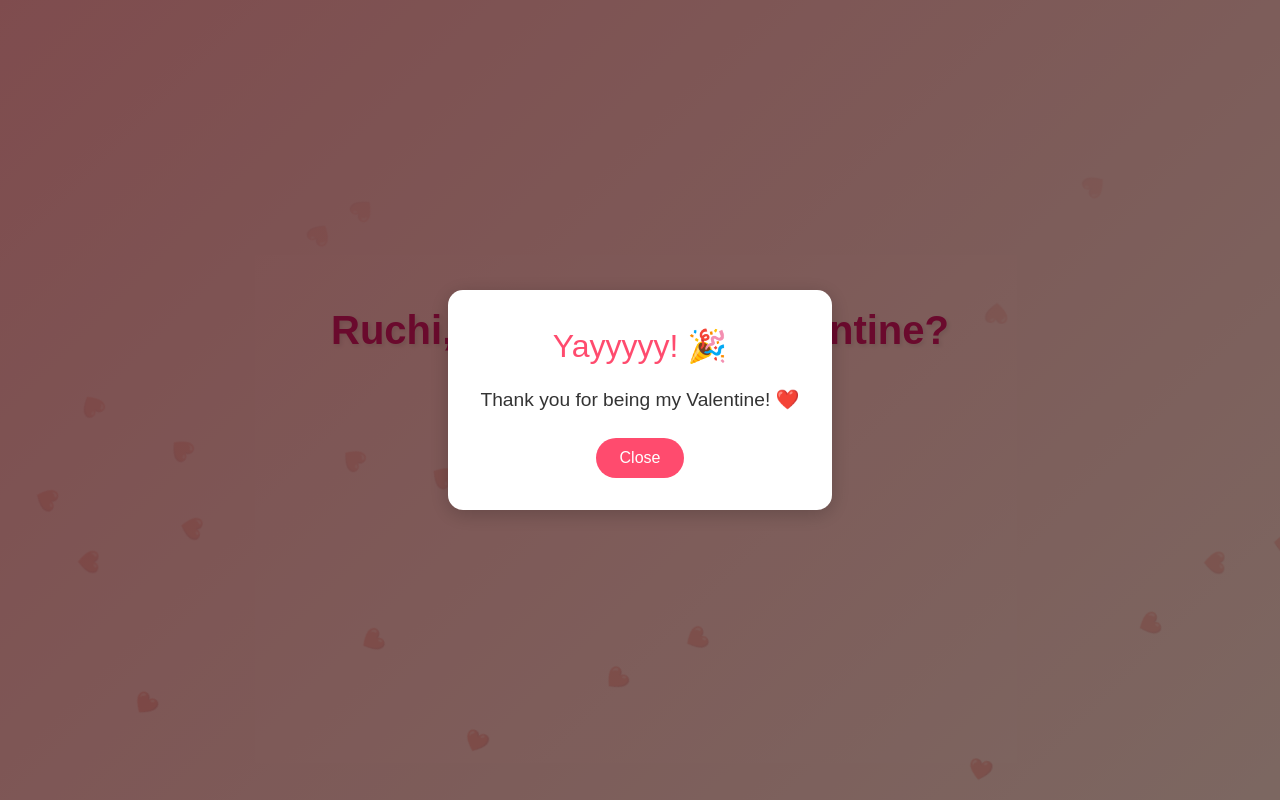
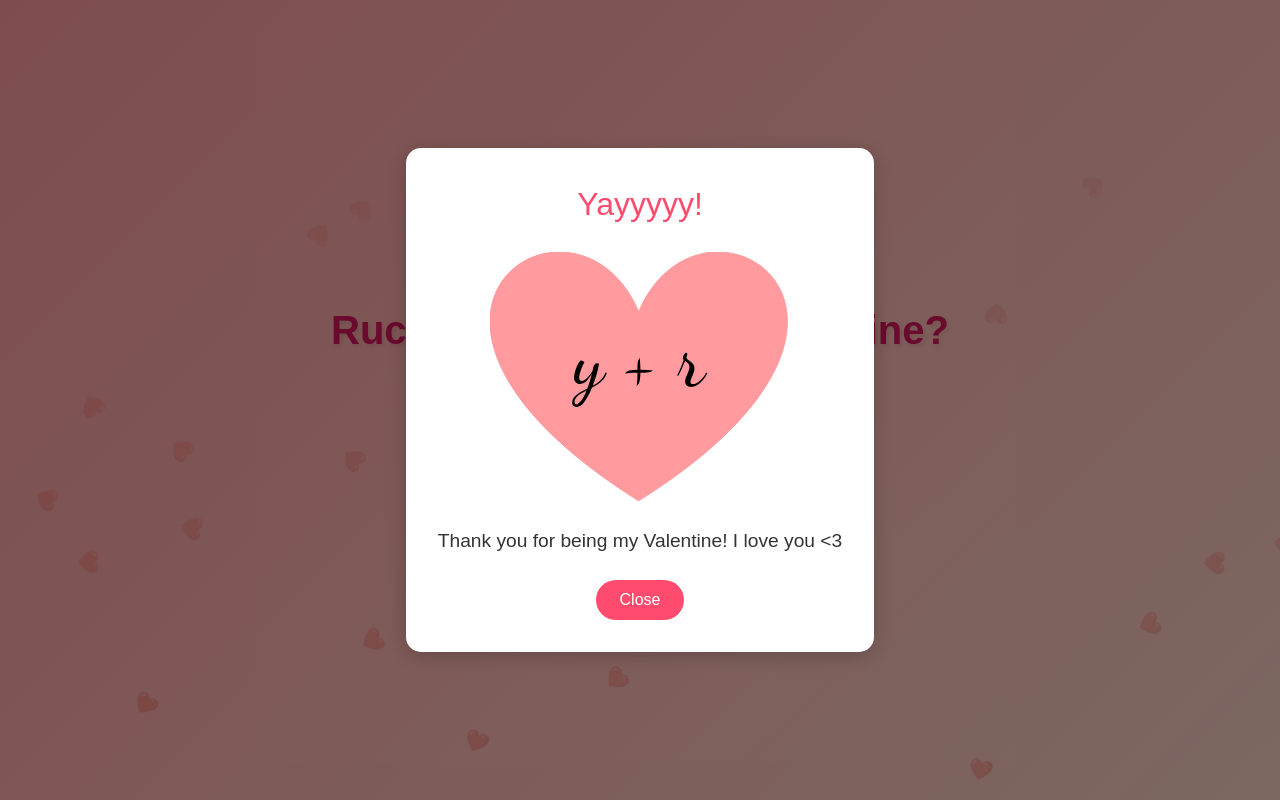
Before and after one commit to hsayc/card, a Next.js app in the folder valentine/: page / in a window 1280 px wide. Both pictures are taken after a click on the button "Are you sure?". Built offline with nearby package versions, Linux system fonts and the light colour scheme.

Commit message:
Updated words and images

```diff
--- a/valentine/app/globals.css
+++ b/valentine/app/globals.css
@@ -165,6 +165,30 @@ body {
   transform: translateY(-2px);
 }
 
+.card-container {
+  margin: 1.5rem 0;
+  display: flex;
+  justify-content: center;
+  align-items: center;
+}
+
+.valentine-card {
+  max-width: 300px;
+  width: 100%;
+  height: auto;
+  animation: scaleIn 0.5s ease-out forwards;
+  transform-origin: center;
+}
+
+@keyframes scaleIn {
+  from {
+    transform: scale(0);
+  }
+  to {
+    transform: scale(1);
+  }
+}
+
 @keyframes fadeIn {
   from { opacity: 0; }
   to { opacity: 1; }
--- a/valentine/app/page.tsx
+++ b/valentine/app/page.tsx
@@ -160,8 +160,11 @@ export default function Page() {
       {showModal && (
         <div className="modal-overlay">
           <div className="modal">
-            <h2>Yayyyyy! 🎉</h2>
-            <p>Thank you for being my Valentine! ❤️</p>
+            <h2>Yayyyyy!</h2>
+            <div className="card-container">
+              <img src="/card.svg" alt="Valentine's Card" className="valentine-card" />
+            </div>
+            <p>Thank you for being my Valentine! I love you &lt;3 </p>
             <button onClick={() => setShowModal(false)}>Close</button>
           </div>
         </div>
```
Also changed, not shown: valentine/public/card.svg (added).
